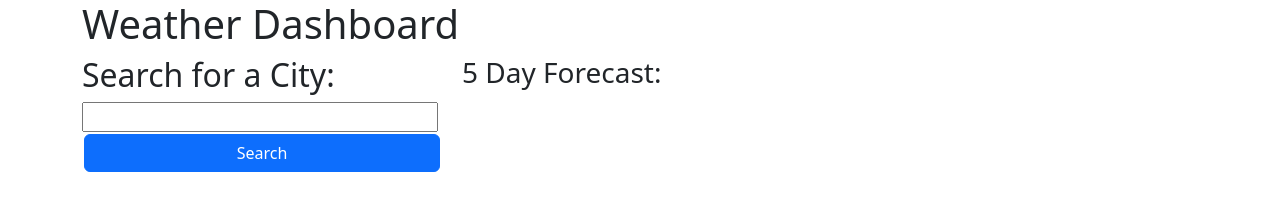
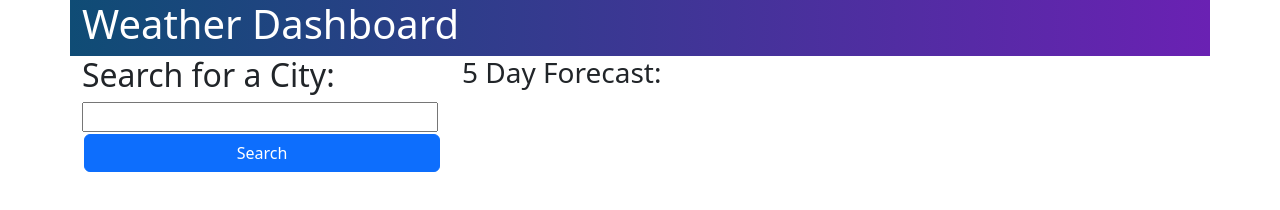
Before and after one commit to AmeliaBigler/wistful-mollusk, a plain HTML site: page index.html in a window 1280 px wide. Drawn offline with nearby package versions, Linux system fonts and the light colour scheme.

Commit message:
debug lon/lat error. add screenshot. update README. add CSS style.

```diff
--- a/assets/script.js
+++ b/assets/script.js
@@ -42,24 +42,6 @@ $(function() {
         }
     }
 
-    // console.log($('#searchHistory').children.length);
-    // $('#searchHistory').children.forEach(function(element){
-    //     element.on('click', function(){
-    //         var city = {
-    //             city: this.value
-    //         };
-
-    //         localStorage.setItem('city', JSON.stringify(city));
-
-    //         $('#forecast').empty();
-
-    //         renderSearchHistory();
-    //         getCurrentAPI();
-    //         clearStorage();
-    //     })
-
-    // });
-
     function getCurrentAPI() {
         var city = JSON.parse(localStorage.getItem('city')).city;
 
@@ -84,8 +66,8 @@ $(function() {
             var lon = data.coord.lon;
             localStorage.setItem('cityLat', JSON.stringify(lat));
             localStorage.setItem('cityLon', JSON.stringify(lon));
+            getForecastAPI();
         })
-        getForecastAPI();
     }
 
     function getForecastAPI() {
@@ -124,5 +106,28 @@ $(function() {
         renderSearchHistory();
     }
 
+    // console.log($('.btn-secondary'));
+    // console.log($('.btn-secondary'))
+    // var citiesSearched = $('#searchHistory')[0].children;
+    // var cityButtonArray = Array.from(citiesSearched);
+    // console.log(typeof(cityButtonArray));
+
+    // $('#searchHistory')[0].children.forEach(function(element){
+    //     element.on('click', function(){
+    //         var city = {
+    //             city: this.value
+    //         };
+
+    //         localStorage.setItem('city', JSON.stringify(city));
+
+    //         $('#forecast').empty();
+
+    //         renderSearchHistory();
+    //         getCurrentAPI();
+    //         clearStorage();
+    //     })
+
+    // });
+
     init();
 })
--- a/assets/style.css
+++ b/assets/style.css
@@ -1,3 +1,12 @@
+header {
+    background-image: linear-gradient(to right, rgb(15, 76, 117), rgb(106, 33, 179));
+    color: white;
+}
+
+h1 {
+    width: fit-content;
+}
+
 button {
     width: 100%;
     margin: 2px;
```
Also changed, not shown: assets/screenshot.png (added), 3 other files.
